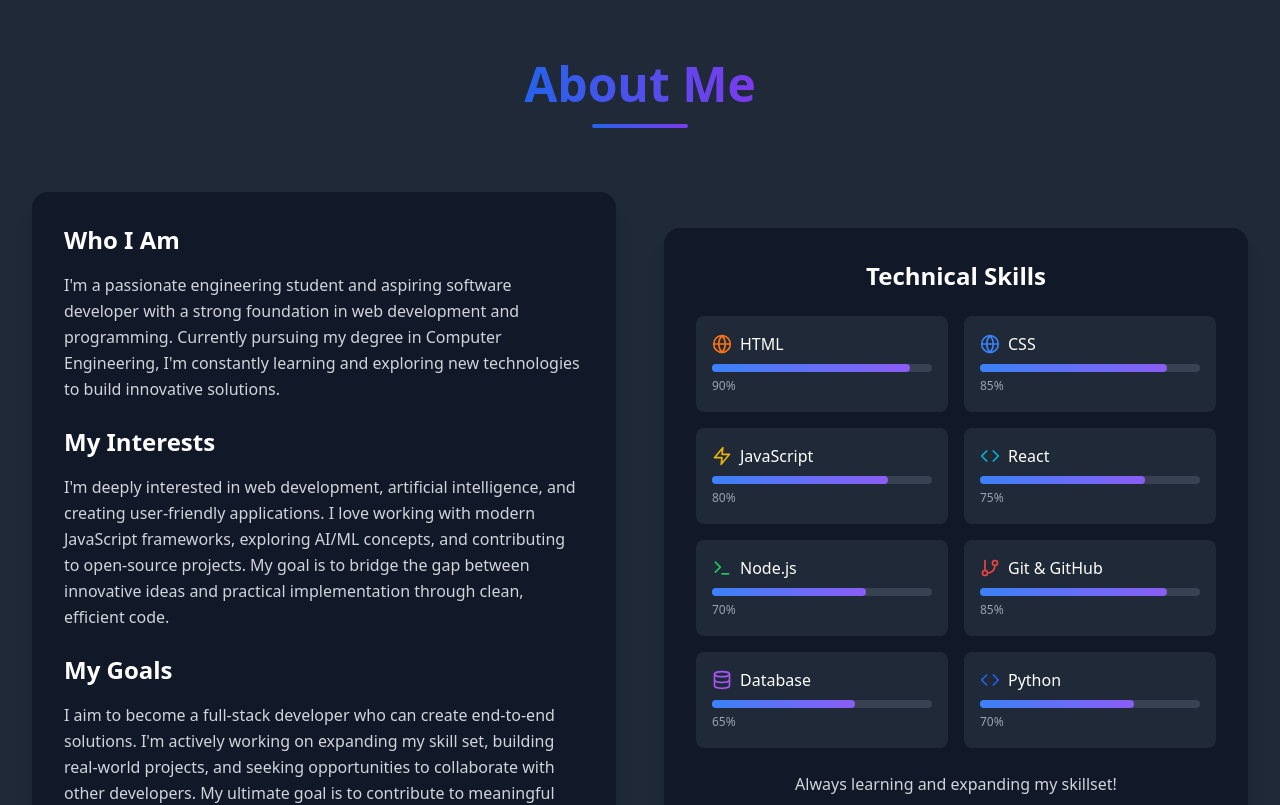
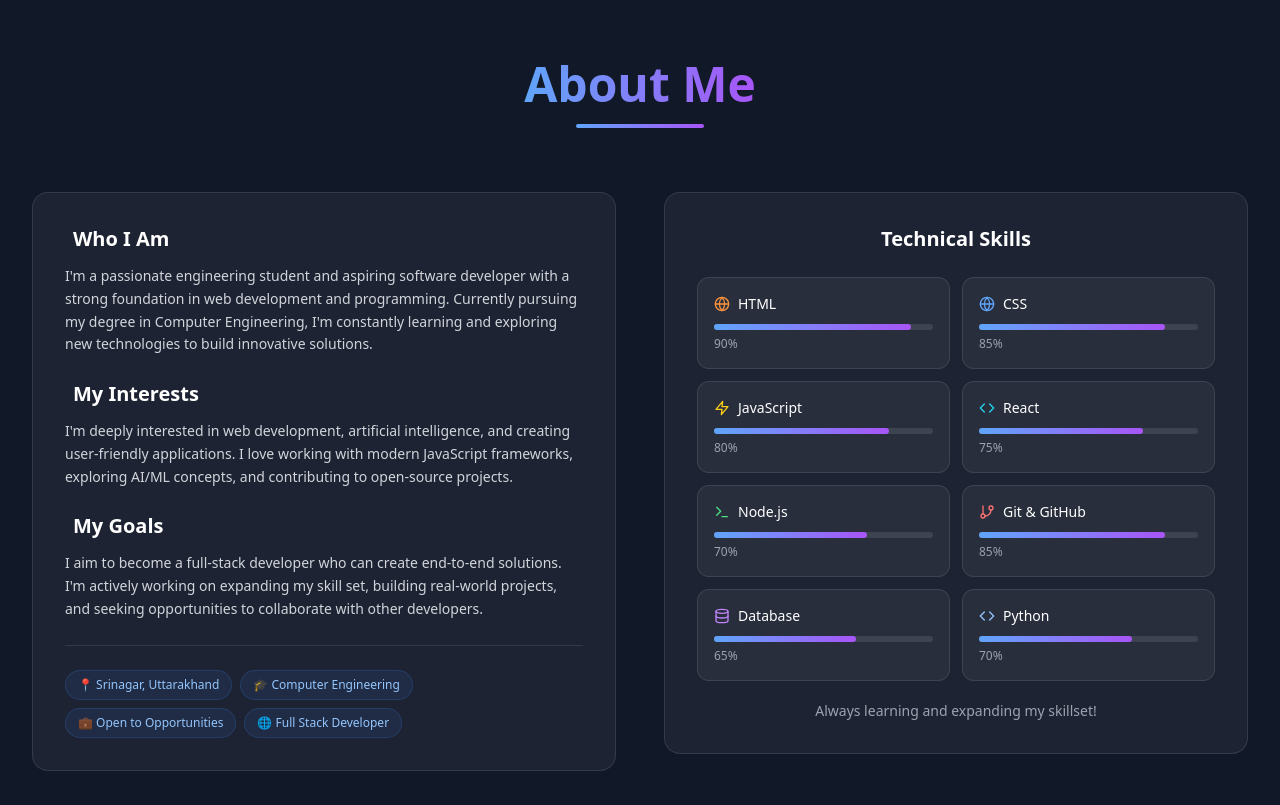
Before and after one commit to Ayushbangwal/Portfolio-website, a React (Create React App) app: page / in a window 1280 px wide. Shown: the part 820-1625 px from the top of the page. Built offline with nearby package versions, Linux system fonts and the light colour scheme; the HTML template or start-up script is replaced by a standard one.

Commit message:
About sevtion improve

```diff
--- a/src/components/About.js
+++ b/src/components/About.js
@@ -7,39 +7,34 @@ const About = () => {
     hidden: { opacity: 0 },
     visible: {
       opacity: 1,
-      transition: {
-        delayChildren: 0.3,
-        staggerChildren: 0.2
-      }
+      transition: { delayChildren: 0.3, staggerChildren: 0.2 }
     }
   };
 
   const itemVariants = {
     hidden: { y: 30, opacity: 0 },
     visible: {
-      y: 0,
-      opacity: 1,
-      transition: {
-        duration: 0.8,
-        ease: [0.6, -0.05, 0.01, 0.99]
-      }
+      y: 0, opacity: 1,
+      transition: { duration: 0.8, ease: [0.6, -0.05, 0.01, 0.99] }
     }
   };
 
   const skills = [
-    { name: 'HTML', icon: Globe, level: 90, color: 'text-orange-500' },
-    { name: 'CSS', icon: Globe, level: 85, color: 'text-blue-500' },
-    { name: 'JavaScript', icon: Zap, level: 80, color: 'text-yellow-500' },
-    { name: 'React', icon: Code, level: 75, color: 'text-cyan-500' },
-    { name: 'Node.js', icon: Terminal, level: 70, color: 'text-green-500' },
-    { name: 'Git & GitHub', icon: GitBranch, level: 85, color: 'text-red-500' },
-    { name: 'Database', icon: Database, level: 65, color: 'text-purple-500' },
-    { name: 'Python', icon: Code, level: 70, color: 'text-blue-600' },
+    { name: 'HTML', icon: Globe, level: 90, color: 'text-orange-400' },
+    { name: 'CSS', icon: Globe, level: 85, color: 'text-blue-400' },
+    { name: 'JavaScript', icon: Zap, level: 80, color: 'text-yellow-400' },
+    { name: 'React', icon: Code, level: 75, color: 'text-cyan-400' },
+    { name: 'Node.js', icon: Terminal, level: 70, color: 'text-green-400' },
+    { name: 'Git & GitHub', icon: GitBranch, level: 85, color: 'text-red-400' },
+    { name: 'Database', icon: Database, level: 65, color: 'text-purple-400' },
+    { name: 'Python', icon: Code, level: 70, color: 'text-blue-300' },
   ];
 
   return (
-    <section id="about" className="py-20 bg-gray-50 dark:bg-gray-800">
+    <section id="about" className="py-20 bg-transparent">
       <div className="max-w-7xl mx-auto px-4 sm:px-6 lg:px-8">
+
+        {/* Header */}
         <motion.div
           variants={containerVariants}
           initial="hidden"
@@ -47,95 +42,126 @@ const About = () => {
           viewport={{ once: true }}
           className="text-center mb-16"
         >
-          <motion.h2
-            variants={itemVariants}
-            className="text-4xl md:text-5xl font-bold mb-4"
-          >
-            <span className="bg-gradient-to-r from-primary-600 to-accent-600 bg-clip-text text-transparent">
+          <motion.h2 variants={itemVariants}
+            className="text-4xl md:text-5xl font-bold mb-4">
+            <span className="bg-gradient-to-r from-blue-400 to-purple-500
+            bg-clip-text text-transparent">
               About Me
             </span>
           </motion.h2>
-          <motion.div
-            variants={itemVariants}
-            className="w-24 h-1 bg-gradient-to-r from-primary-600 to-accent-600 mx-auto rounded-full"
+          <motion.div variants={itemVariants}
+            className="w-32 h-1 bg-gradient-to-r from-blue-400
+            to-purple-500 mx-auto rounded-full"
           />
         </motion.div>
 
-        <div className="grid lg:grid-cols-2 gap-12 items-center">
-          {/* About Content */}
+        <div className="grid lg:grid-cols-2 gap-12 items-start">
+
+          {/* LEFT — About Content */}
           <motion.div
             variants={containerVariants}
             initial="hidden"
             whileInView="visible"
             viewport={{ once: true }}
           >
-            <motion.div
-              variants={itemVariants}
-              className="bg-white dark:bg-gray-900 rounded-2xl shadow-xl p-8"
-            >
-              <h3 className="text-2xl font-bold mb-4 text-gray-900 dark:text-white">
-                Who I Am
+            <motion.div variants={itemVariants}
+              className="bg-white/5 border border-white/10 rounded-2xl p-8">
+
+              <h3 className="text-xl font-bold mb-3 text-white flex
+              items-center gap-2">
+                <span className="text-blue-400"></span> Who I Am
               </h3>
-              <p className="text-gray-600 dark:text-gray-300 mb-6 leading-relaxed">
-                I'm a passionate engineering student and aspiring software developer with a strong foundation in web development and programming. Currently pursuing my degree in Computer Engineering, I'm constantly learning and exploring new technologies to build innovative solutions.
+              <p className="text-gray-300 mb-6 leading-relaxed text-sm">
+                I'm a passionate engineering student and aspiring software
+                developer with a strong foundation in web development and
+                programming. Currently pursuing my degree in Computer
+                Engineering, I'm constantly learning and exploring new
+                technologies to build innovative solutions.
               </p>
 
-              <h3 className="text-2xl font-bold mb-4 text-gray-900 dark:text-white">
-                My Interests
+              <h3 className="text-xl font-bold mb-3 text-white flex
+              items-center gap-2">
+                <span className="text-purple-400"></span> My Interests
               </h3>
-              <p className="text-gray-600 dark:text-gray-300 mb-6 leading-relaxed">
-                I'm deeply interested in web development, artificial intelligence, and creating user-friendly applications. I love working with modern JavaScript frameworks, exploring AI/ML concepts, and contributing to open-source projects. My goal is to bridge the gap between innovative ideas and practical implementation through clean, efficient code.
+              <p className="text-gray-300 mb-6 leading-relaxed text-sm">
+                I'm deeply interested in web development, artificial
+                intelligence, and creating user-friendly applications. I love
+                working with modern JavaScript frameworks, exploring AI/ML
+                concepts, and contributing to open-source projects.
               </p>
 
-              <h3 className="text-2xl font-bold mb-4 text-gray-900 dark:text-white">
-                My Goals
+              <h3 className="text-xl font-bold mb-3 text-white flex
+              items-center gap-2">
+                <span className="text-green-400"></span> My Goals
               </h3>
-              <p className="text-gray-600 dark:text-gray-300 leading-relaxed">
-                I aim to become a full-stack developer who can create end-to-end solutions. I'm actively working on expanding my skill set, building real-world projects, and seeking opportunities to collaborate with other developers. My ultimate goal is to contribute to meaningful projects that make a positive impact on people's lives.
+              <p className="text-gray-300 leading-relaxed text-sm">
+                I aim to become a full-stack developer who can create
+                end-to-end solutions. I'm actively working on expanding my
+                skill set, building real-world projects, and seeking
+                opportunities to collaborate with other developers.
               </p>
+
+              {/* Quick info badges */}
+              <div className="flex flex-wrap gap-2 mt-6 pt-6
+              border-t border-white/10">
+                {[
+                  '📍 Srinagar, Uttarakhand',
+                  '🎓 Computer Engineering',
+                  '💼 Open to Opportunities',
+                  '🌐 Full Stack Developer'
+                ].map((badge) => (
+                  <span key={badge}
+                    className="text-xs px-3 py-1.5 bg-blue-500/10
+                    border border-blue-500/20 text-blue-300 rounded-full">
+                    {badge}
+                  </span>
+                ))}
+              </div>
             </motion.div>
           </motion.div>
 
-          {/* Skills Section */}
+          {/* RIGHT — Skills */}
           <motion.div
             variants={containerVariants}
             initial="hidden"
             whileInView="visible"
             viewport={{ once: true }}
           >
-            <motion.div
-              variants={itemVariants}
-              className="bg-white dark:bg-gray-900 rounded-2xl shadow-xl p-8"
-            >
-              <h3 className="text-2xl font-bold mb-6 text-gray-900 dark:text-white text-center">
+            <motion.div variants={itemVariants}
+              className="bg-white/5 border border-white/10 rounded-2xl p-8">
+
+              <h3 className="text-xl font-bold mb-6 text-white text-center">
                 Technical Skills
               </h3>
 
-              <div className="grid grid-cols-2 gap-4">
+              <div className="grid grid-cols-2 gap-3">
                 {skills.map((skill, index) => {
                   const Icon = skill.icon;
                   return (
                     <motion.div
                       key={skill.name}
                       variants={itemVariants}
-                      whileHover={{ scale: 1.05 }}
-                      className="bg-gray-50 dark:bg-gray-800 rounded-lg p-4 hover:shadow-lg transition-all duration-300"
+                      whileHover={{ scale: 1.04, y: -2 }}
+                      className="bg-white/5 border border-white/10
+                      rounded-xl p-4 hover:border-blue-500/30
+                      hover:bg-white/10 transition-all duration-300"
                     >
-                      <div className="flex items-center mb-2">
-                        <Icon className={`w-5 h-5 ${skill.color} mr-2`} />
-                        <span className="font-medium text-gray-900 dark:text-white">
+                      <div className="flex items-center mb-2.5 gap-2">
+                        <Icon className={`w-4 h-4 ${skill.color}`} />
+                        <span className="font-medium text-white text-sm">
                           {skill.name}
                         </span>
                       </div>
-                      <div className="w-full bg-gray-200 dark:bg-gray-700 rounded-full h-2">
+                      <div className="w-full bg-white/10 rounded-full h-1.5">
                         <motion.div
                           initial={{ width: 0 }}
                           whileInView={{ width: `${skill.level}%` }}
                           transition={{ duration: 1, delay: index * 0.1 }}
-                          className="bg-gradient-to-r from-primary-500 to-accent-500 h-2 rounded-full"
+                          className="bg-gradient-to-r from-blue-400
+                          to-purple-500 h-1.5 rounded-full"
                         />
                       </div>
-                      <span className="text-xs text-gray-500 dark:text-gray-400 mt-1">
+                      <span className="text-xs text-gray-400 mt-1.5 block">
                         {skill.level}%
                       </span>
                     </motion.div>
@@ -143,16 +169,13 @@ const About = () => {
                 })}
               </div>
 
-              <motion.div
-                variants={itemVariants}
-                className="mt-6 text-center"
-              >
-                <p className="text-gray-600 dark:text-gray-300">
-                  Always learning and expanding my skillset!
-                </p>
-              </motion.div>
+              <motion.p variants={itemVariants}
+                className="mt-5 text-center text-gray-400 text-sm">
+                Always learning and expanding my skillset!
+              </motion.p>
             </motion.div>
           </motion.div>
+
         </div>
       </div>
     </section>
```
